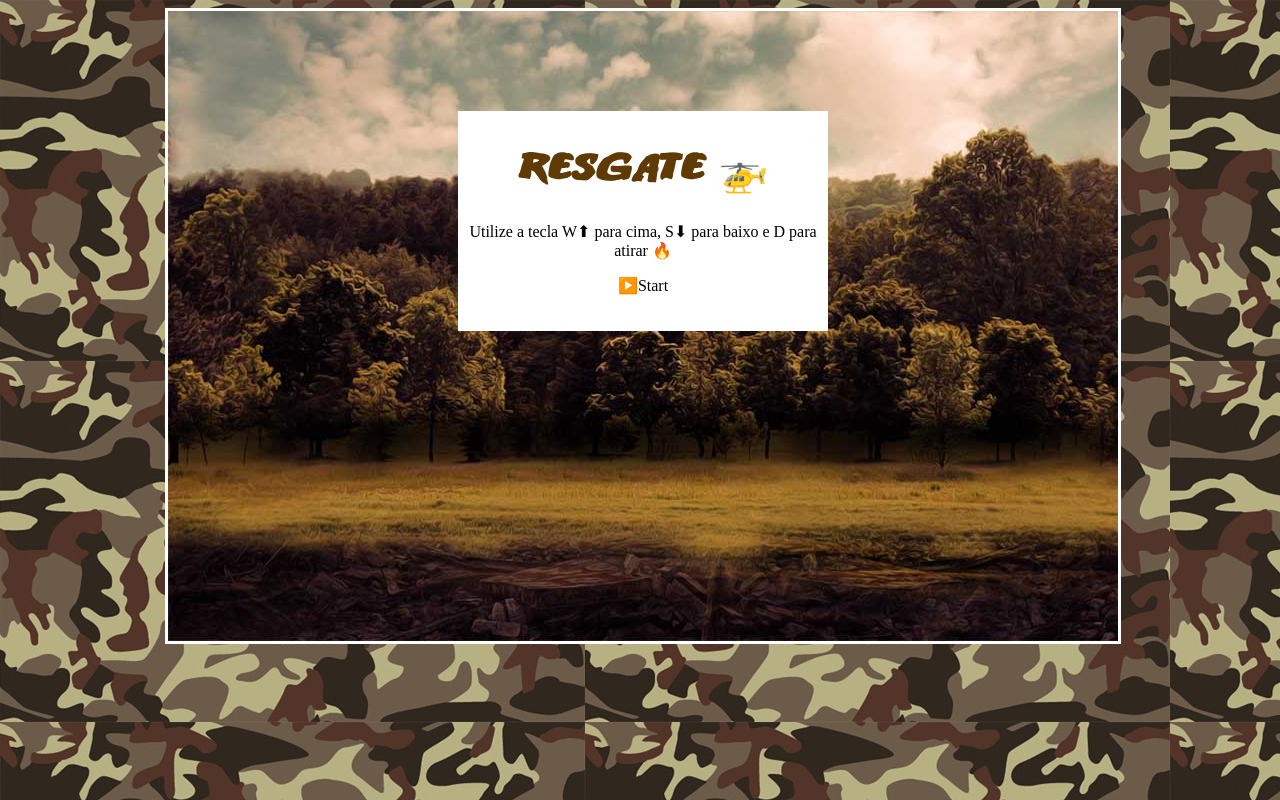
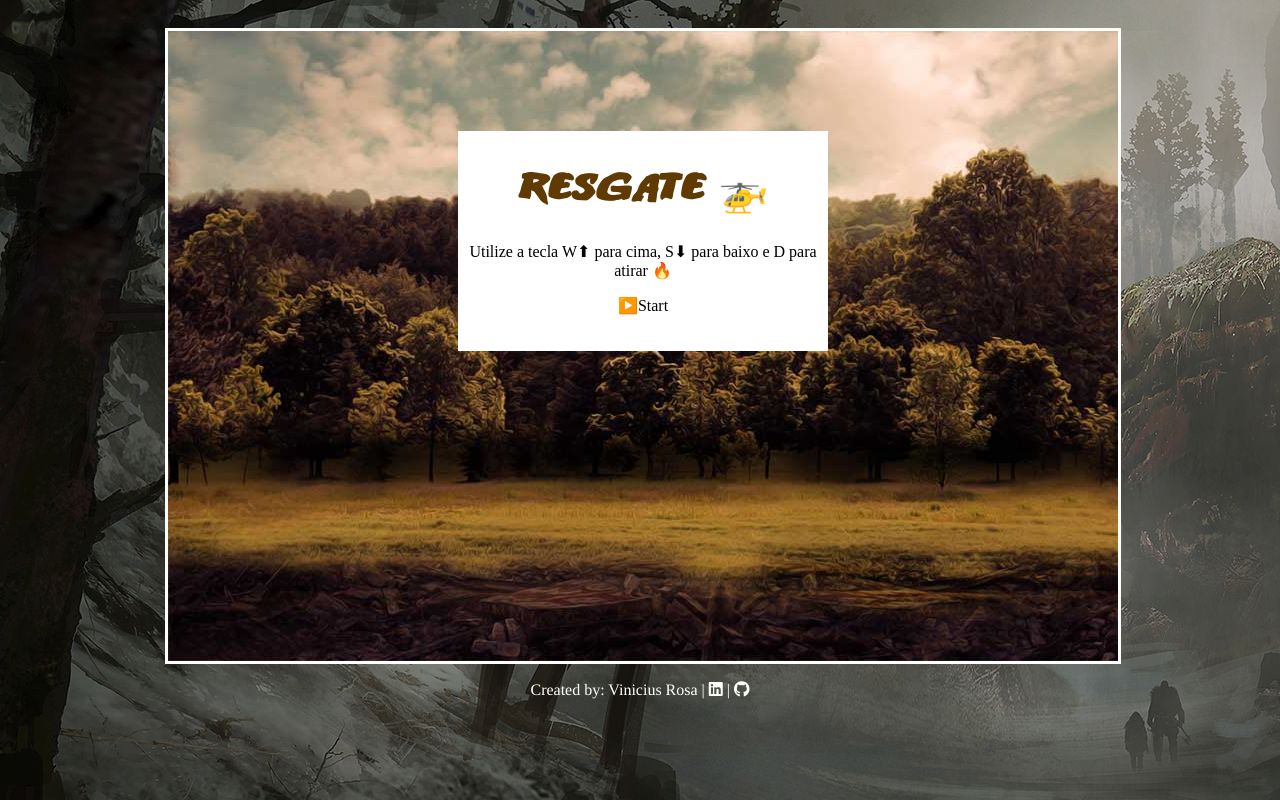
Before and after one commit to deviniciuss/HelicopterGame, a plain HTML site: page index.html in a window 1280 px wide. Drawn offline with Linux system fonts and the light colour scheme.

Commit message:
Footer and update img fundo

```diff
--- a/css/main.css
+++ b/css/main.css
@@ -9,7 +9,20 @@ h1{
     color:#603A03;
 }
 body{
-    background-image: url(../imgs/fundo.jpg);
+    background-image: url(../imgs/fundo2.jpg);
+
+
+}
+footer{
+	font-family:  Times, serif;
+	font-weight: 300px;
+	text-align: center;
+	color: white;
+	padding: 1px;
+	size: 22px;
+}
+footer i{
+	color: white;
 }
 #container{
 	width:950px;
@@ -17,6 +30,8 @@ body{
 	position:relative;
 	margin-left:auto;
 	margin-right:auto;
+	margin-top: 28px;
+	margin-bottom: auto;
 }
 
 
--- a/index.html
+++ b/index.html
@@ -17,8 +17,16 @@
                 <p>▶️Start</p>
             </div>
         </div>
+
     </div>
+    <footer>
+        <p>Created by: Vinicius Rosa |
+            <a href="https://www.linkedin.com/in/vinicius-rosa-/" target="_blank"><i class="fa-brands fa-linkedin"></i></a> |
+             <a href="https://github.com/deviniciuss" target="_blank"><i class="fa-brands fa-github"></i></a></p>
 
+    </footer>
+
+    <script src="https://kit.fontawesome.com/1bc4f44641.js" crossorigin="anonymous"></script>
     <script type="text/javascript" src="js/jquery-1.11.1.min.js"></script>
     <script type="text/javascript" src="js/script.js"></script>
 </body>
```
Also changed, not shown: imgs/fundo1.jpg (added), imgs/fundo2.jpg (added).
